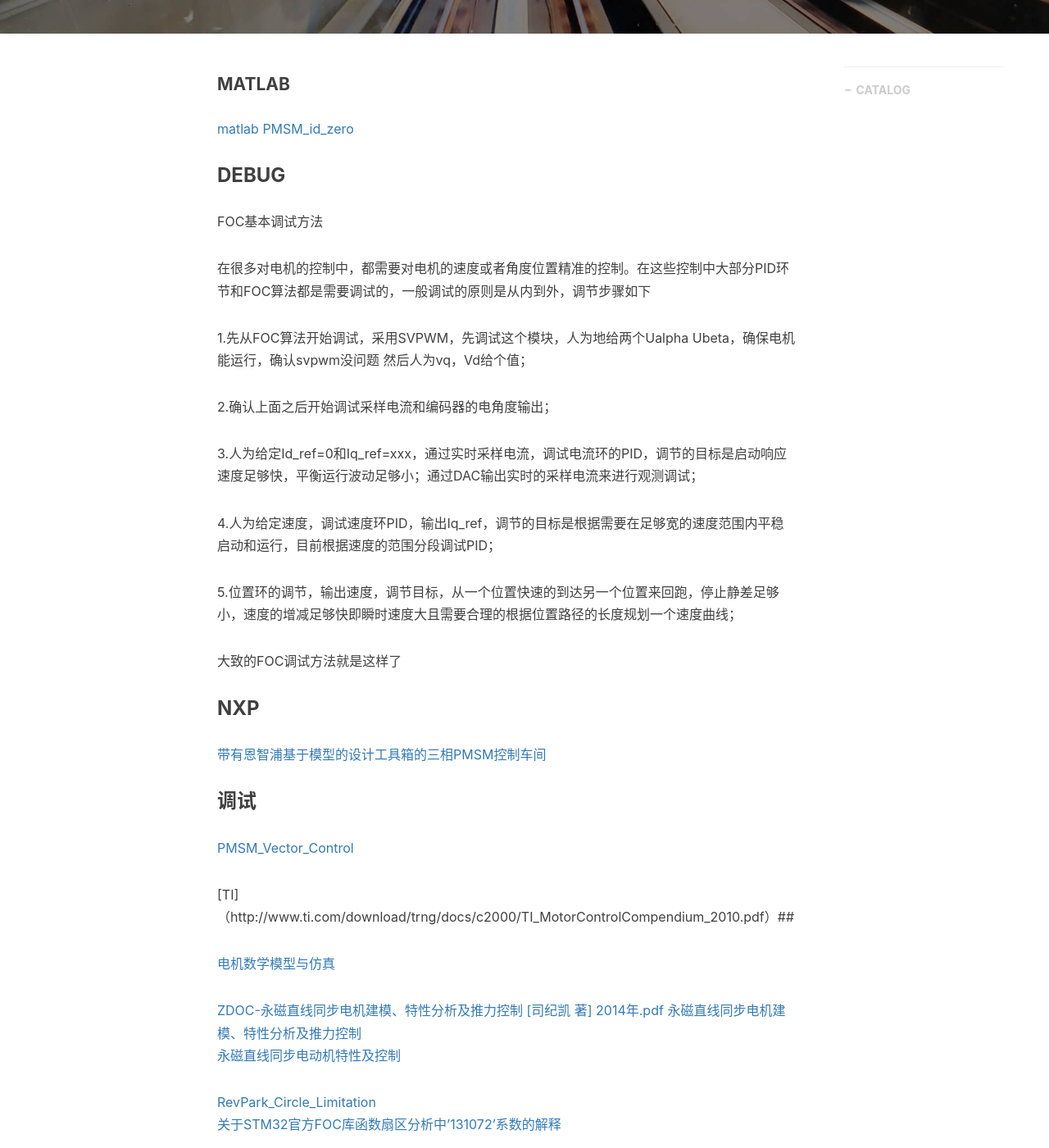
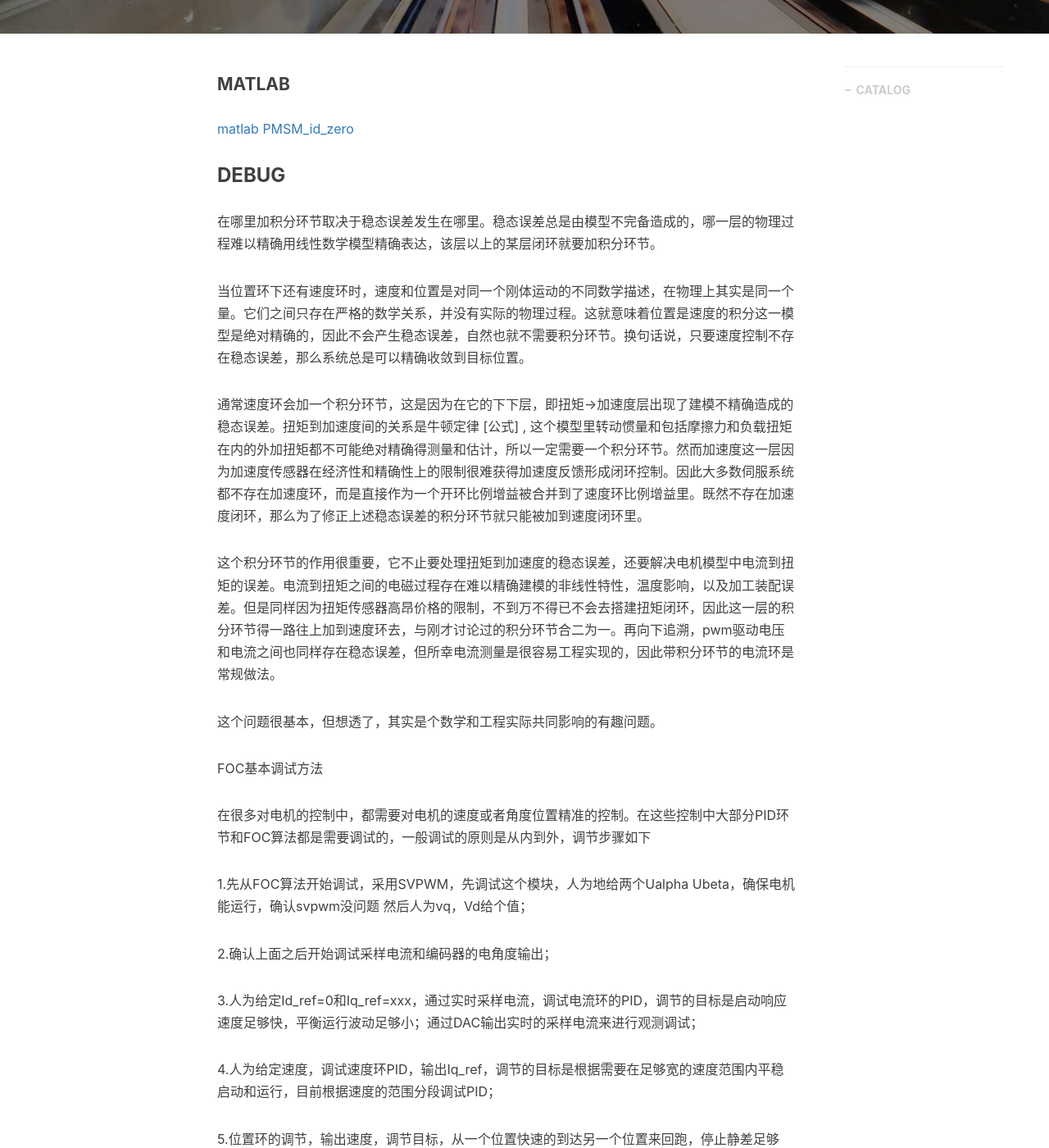
Before and after one commit to gary-robotics/dlward, a Jekyll site: the page built from _posts/2018-10-09-FOC-2018.markdown, in a window 1280 px wide and 1400 px high, scrolled down 482 px. Shown: the whole window at 82% size. Built offline with Jekyll 4.4.1, drawn with Linux system fonts in a browser that asks for light colours; nearby versions of some CDN libraries; comment, search, counter and statistics services are not loaded.

Commit message:
Update 2018-10-09-FOC-2018.markdown

```diff
--- a/_posts/2018-10-09-FOC-2018.markdown
+++ b/_posts/2018-10-09-FOC-2018.markdown
@@ -12,6 +12,20 @@ tags:                               #标签
 #### MATLAB
 [matlab PMSM_id_zero](https://github.com/blockahead/PMSM_id_zero)
 ### DEBUG
+
+在哪里加积分环节取决于稳态误差发生在哪里。稳态误差总是由模型不完备造成的，哪一层的物理过程难以精确用线性数学模型精确表达，该层以上的某层闭环就要加积分环节。
+
+当位置环下还有速度环时，速度和位置是对同一个刚体运动的不同数学描述，在物理上其实是同一个量。它们之间只存在严格的数学关系，并没有实际的物理过程。这就意味着位置是速度的积分这一模型是绝对精确的，因此不会产生稳态误差，自然也就不需要积分环节。换句话说，只要速度控制不存在稳态误差，那么系统总是可以精确收敛到目标位置。
+
+通常速度环会加一个积分环节，这是因为在它的下下层，即扭矩->加速度层出现了建模不精确造成的稳态误差。扭矩到加速度间的关系是牛顿定律 [公式] , 这个模型里转动惯量和包括摩擦力和负载扭矩在内的外加扭矩都不可能绝对精确得测量和估计，所以一定需要一个积分环节。然而加速度这一层因为加速度传感器在经济性和精确性上的限制很难获得加速度反馈形成闭环控制。因此大多数伺服系统都不存在加速度环，而是直接作为一个开环比例增益被合并到了速度环比例增益里。既然不存在加速度闭环，那么为了修正上述稳态误差的积分环节就只能被加到速度闭环里。
+
+这个积分环节的作用很重要，它不止要处理扭矩到加速度的稳态误差，还要解决电机模型中电流到扭矩的误差。电流到扭矩之间的电磁过程存在难以精确建模的非线性特性，温度影响，以及加工装配误差。但是同样因为扭矩传感器高昂价格的限制，不到万不得已不会去搭建扭矩闭环，因此这一层的积分环节得一路往上加到速度环去，与刚才讨论过的积分环节合二为一。再向下追溯，pwm驱动电压和电流之间也同样存在稳态误差，但所幸电流测量是很容易工程实现的，因此带积分环节的电流环是常规做法。
+
+这个问题很基本，但想透了，其实是个数学和工程实际共同影响的有趣问题。
+
+
+
+
 FOC基本调试方法
 
 在很多对电机的控制中，都需要对电机的速度或者角度位置精准的控制。在这些控制中大部分PID环节和FOC算法都是需要调试的，一般调试的原则是从内到外，调节步骤如下
```
